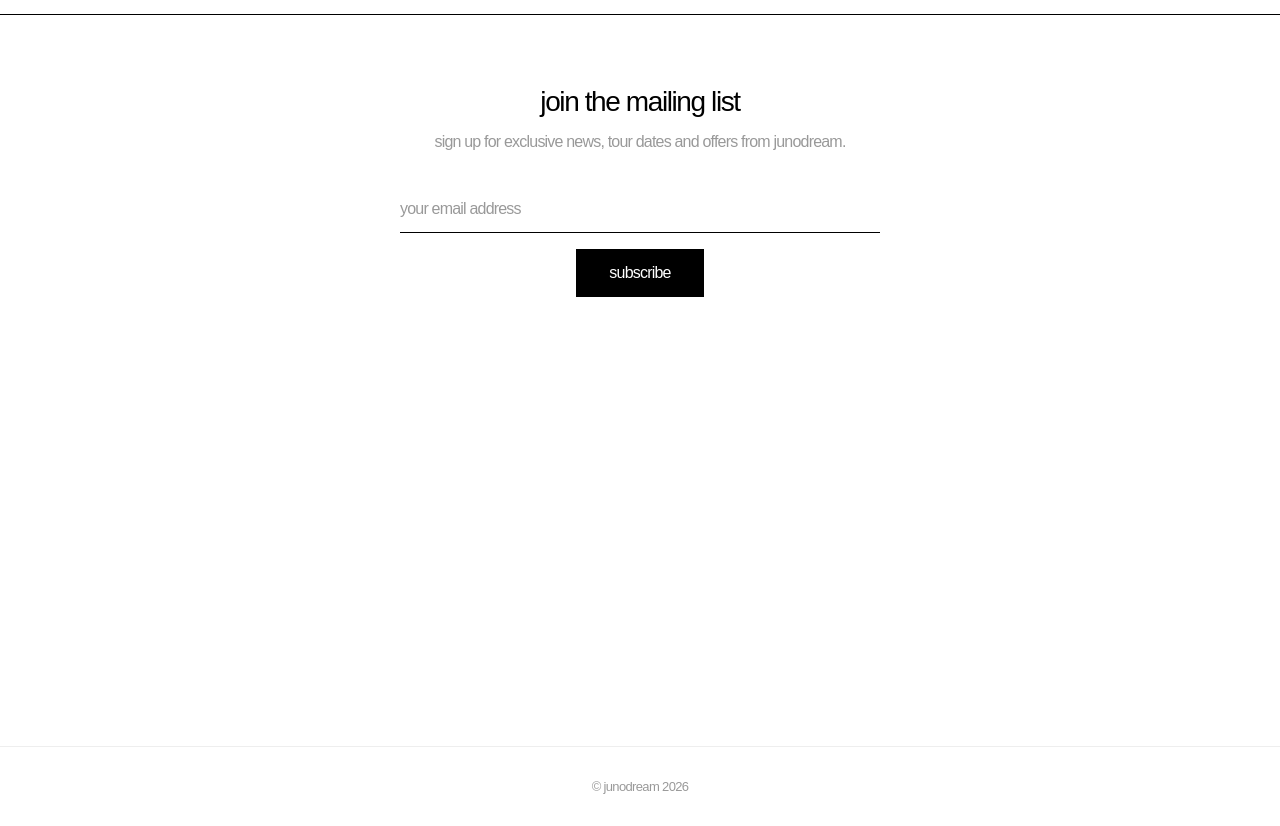
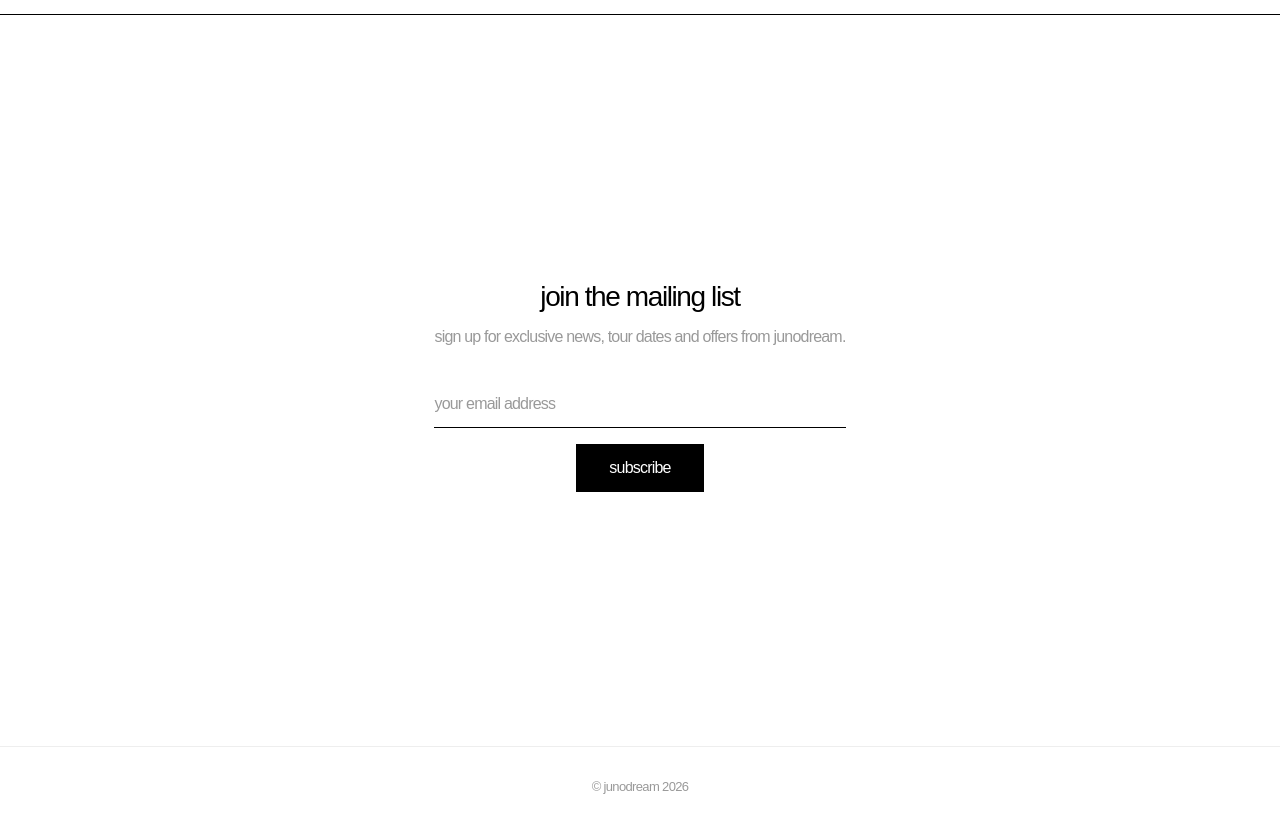
Before and after one commit to tommyjrea/junodream, a plain HTML site: page signup.html in a window 1280 px wide. Shown: the part 54-880 px from the top of the page. Drawn offline with Linux system fonts and the light colour scheme; a web font is replaced by a local one.

Commit message:
Update signup.html

```diff
--- a/signup.html
+++ b/signup.html
@@ -36,7 +36,7 @@
     <a href="signup.html" onclick="closeMenu()">Sign Up</a>
   </nav>
 
-  <main class="page-content">
+  <main class="page-content page-content--centered">
     <div class="signup-section">
       <h2 data-drip-attribute="headline">join the mailing list</h2>
       <p data-drip-attribute="description">sign up for exclusive news, tour dates and offers from junodream.</p>
```
